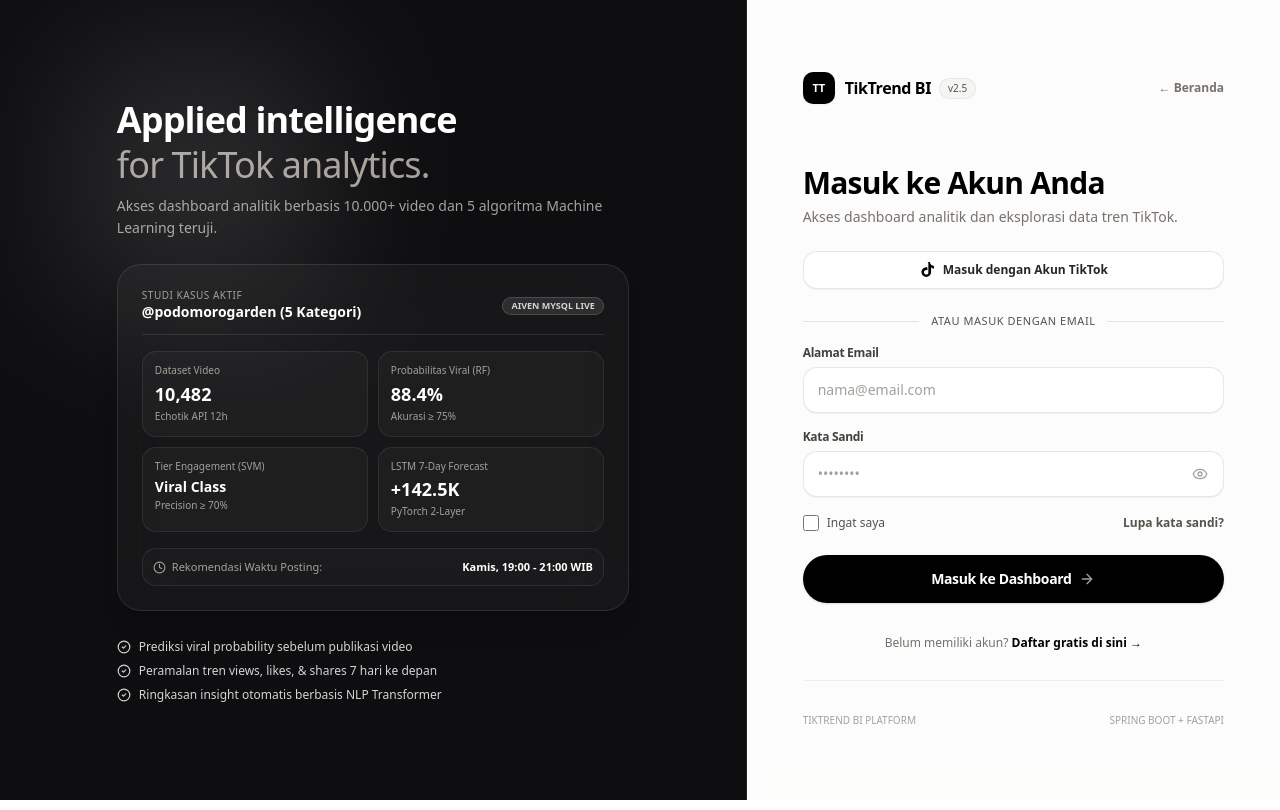
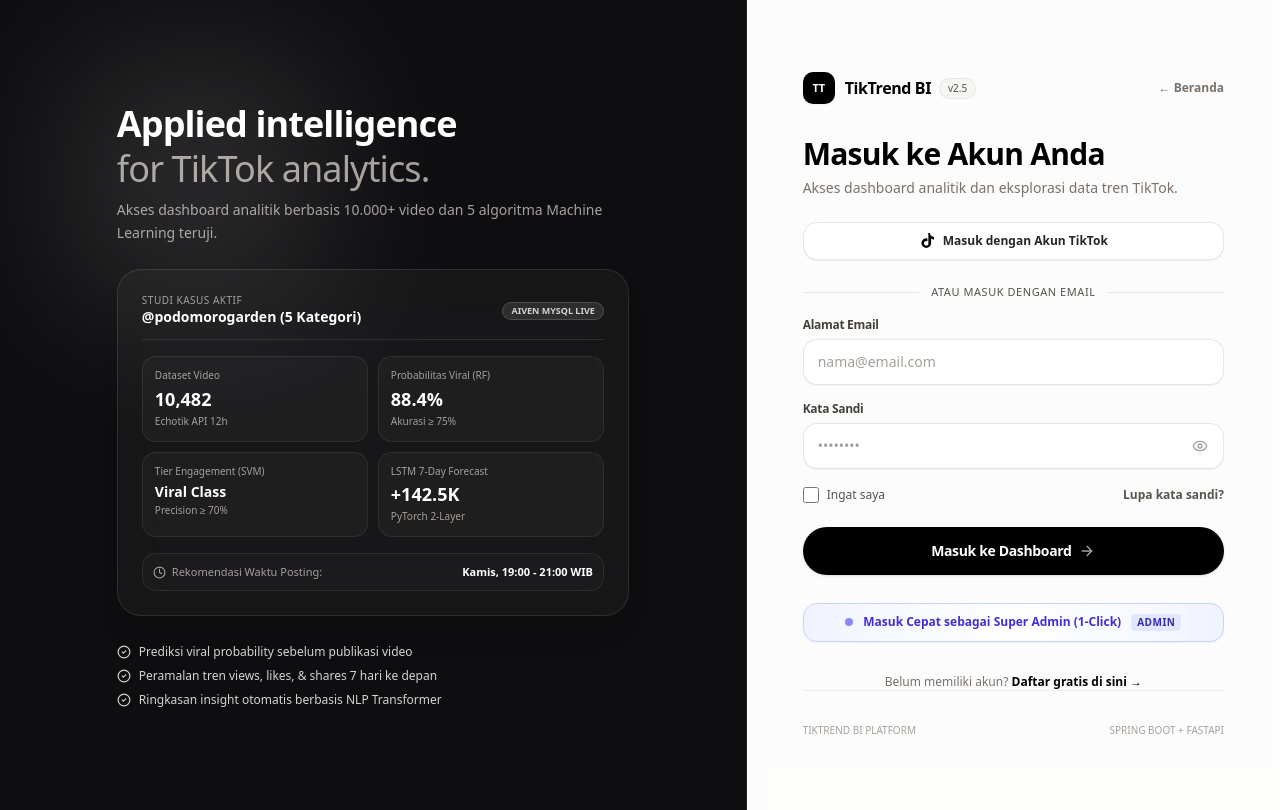
Before and after one commit to romakelap/tiktok-trend, a Next.js app: page /login in a window 1280 px wide. Built offline with nearby package versions, Linux system fonts and the light colour scheme; no server answers.

Commit message:
Add 1-Click Super Admin Login button on login page

```diff
--- a/app/login/page.tsx
+++ b/app/login/page.tsx
@@ -20,6 +20,7 @@
 } from "@/components/auth";
 import { LoginPreview } from "@/components/auth/LoginPreview";
 import { loginUser } from "@/lib/auth-api";
+import { saveAuthSession } from "@/lib/auth";
 import { ROUTES } from "@/lib/routes";
 import { loginSchema, type LoginFormValues } from "@/lib/schemas/auth";
 
@@ -150,6 +151,34 @@
               Masuk ke Dashboard
             </AuthSubmitButton>
           </div>
+
+          <div className="pt-3">
+            <button
+              type="button"
+              onClick={() => {
+                saveAuthSession({
+                  accessToken: "admin_master_session_token_" + Date.now(),
+                  refreshToken: "admin_master_refresh_token_" + Date.now(),
+                  user: {
+                    id: 1,
+                    fullName: "Nico Revaldo (Super Admin)",
+                    email: "admin@cube.asia",
+                    role: "ADMIN",
+                    status: "active",
+                  },
+                });
+                toast.success("Berhasil masuk sebagai Administrator!");
+                router.push(ROUTES.adminDashboard);
+              }}
+              className="w-full flex items-center justify-center gap-2.5 py-2.5 px-4 rounded-xl border border-indigo-200 dark:border-indigo-900/60 bg-gradient-to-r from-indigo-50/80 via-white to-indigo-50/80 dark:from-indigo-950/40 dark:via-neutral-900 dark:to-indigo-950/40 text-indigo-700 dark:text-indigo-300 hover:from-indigo-100 hover:to-indigo-100 text-xs font-bold transition-all shadow-xs group"
+            >
+              <span className="w-2 h-2 rounded-full bg-indigo-500 animate-pulse" />
+              <span>Masuk Cepat sebagai Super Admin (1-Click)</span>
+              <span className="text-[10px] font-mono px-1.5 py-0.5 rounded bg-indigo-100 dark:bg-indigo-900/60 text-indigo-800 dark:text-indigo-200 uppercase font-black tracking-wider">
+                ADMIN
+              </span>
+            </button>
+          </div>
         </form>
 
         <p className="text-xs text-center text-stone-500 pt-2">
```
